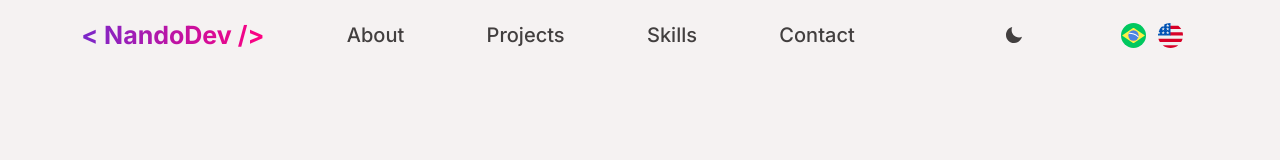
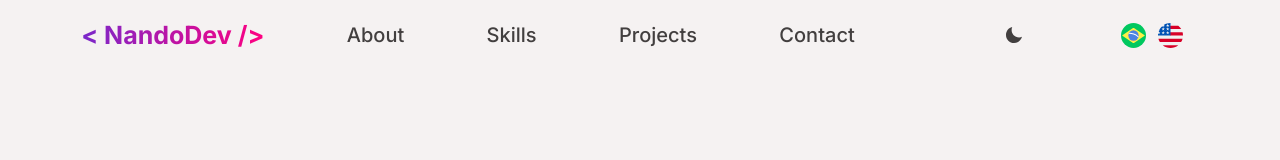
Before and after one commit to FernandoSegregio/dev, a React (Vite) app: page / in a window 1280 px wide. Shown: the top 160 px of the page. Built offline with nearby package versions, Linux system fonts and the light colour scheme.

Commit message:
refactor: inverte ordem dos titulos, para menu navi ficar na ordem da pagina.

```diff
--- a/src/support/languageData.js
+++ b/src/support/languageData.js
@@ -7,8 +7,8 @@ const languageData = {
     en: 'Front-end Web Developer',
   },
   titleNav1: { pt: 'Sobre', en: 'About' },
-  titleNav2: { pt: 'Projetos', en: 'Projects' },
-  titleNav3: { pt: 'Habilidades', en: 'Skills' },
+  titleNav2: { pt: 'Habilidades', en: 'Skills' },
+  titleNav3: { pt: 'Projetos', en: 'Projects' },
   titleHard: { pt: 'Tecnologias', en: 'Hard' },
   titleSoft: { pt: 'Comportamentais', en: 'Soft' },
   titleNav4: { pt: 'Contato', en: 'Contact' },
```
